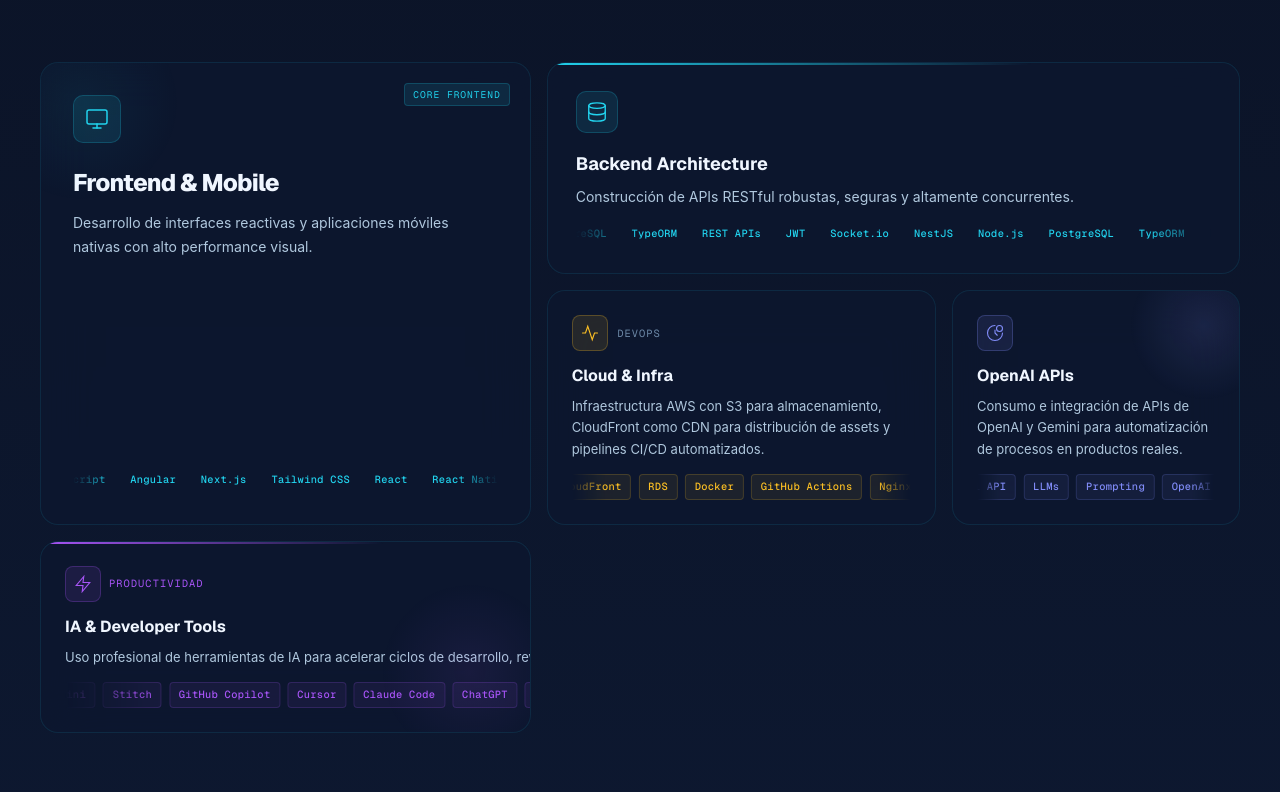
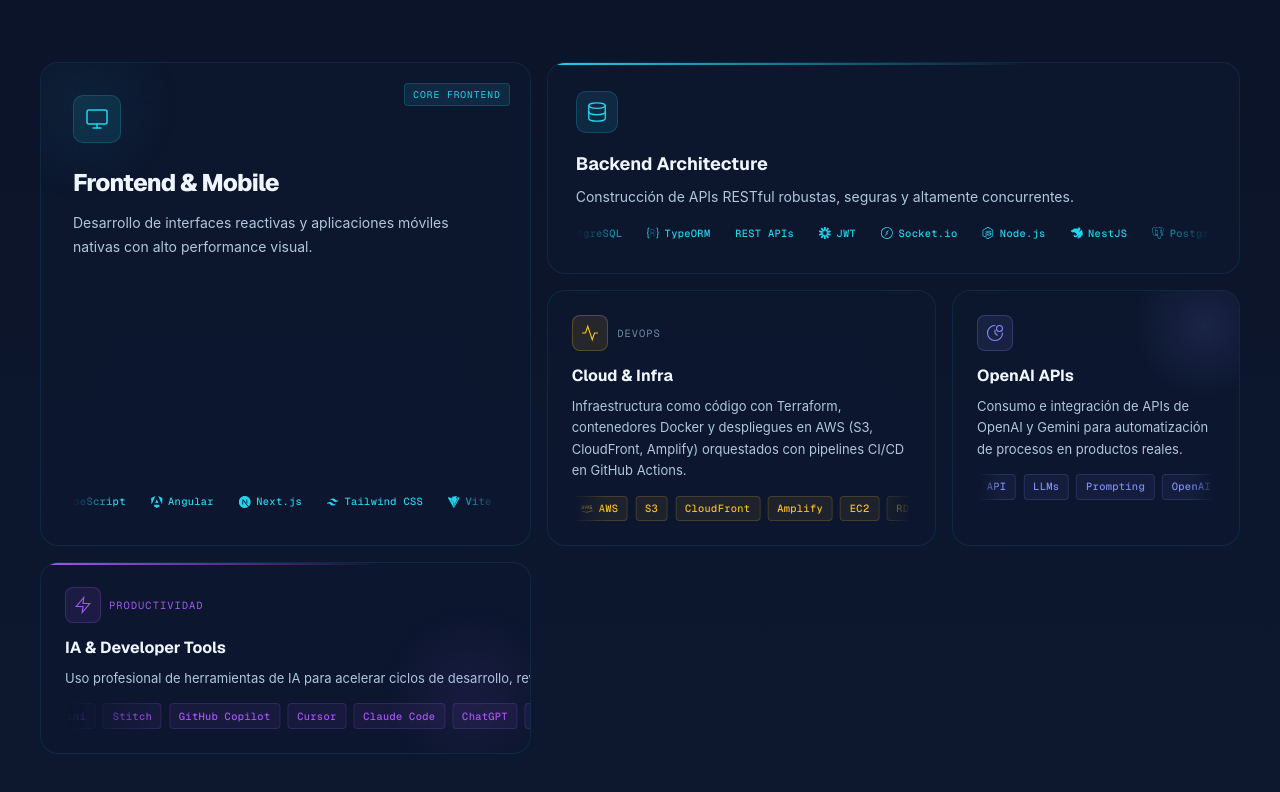
Before and after one commit to JuanDODP/JuanDev, a React (Vite) app: page / in a window 1280 px wide. Shown: the part 1902-2694 px from the top of the page. Built offline with nearby package versions, Linux system fonts and the light colour scheme.

Commit message:
feat: refactor icons

```diff
--- a/package.json
+++ b/package.json
@@ -16,6 +16,7 @@
     "motion": "^12.40.0",
     "react": "^19.2.6",
     "react-dom": "^19.2.6",
+    "react-icons": "^5.7.0",
     "react-router": "^7.17.0"
   },
   "devDependencies": {
--- a/src/components/sections/TechStack.tsx
+++ b/src/components/sections/TechStack.tsx
@@ -2,8 +2,50 @@ import { useRef } from 'react';
 import { useGSAP } from '@gsap/react';
 import gsap from 'gsap';
 import { ScrollTrigger } from 'gsap/ScrollTrigger';
+import type { IconType } from 'react-icons';
+import { FaAws } from 'react-icons/fa6';
+import {
+  SiReact,
+  SiTypescript,
+  SiAngular,
+  SiNextdotjs,
+  SiTailwindcss,
+  SiVite,
+  SiNestjs,
+  SiNodedotjs,
+  SiPostgresql,
+  SiTypeorm,
+  SiJsonwebtokens,
+  SiSocketdotio,
+  SiDocker,
+  SiTerraform,
+  SiGithubactions,
+  SiNginx,
+} from 'react-icons/si';
 
 gsap.registerPlugin(ScrollTrigger);
+
+/* ── Brand icons per tag — falls back to plain text when no match ── */
+const TECH_ICONS: Record<string, IconType> = {
+  React: SiReact,
+  'React Native': SiReact,
+  TypeScript: SiTypescript,
+  Angular: SiAngular,
+  'Next.js': SiNextdotjs,
+  'Tailwind CSS': SiTailwindcss,
+  Vite: SiVite,
+  NestJS: SiNestjs,
+  'Node.js': SiNodedotjs,
+  PostgreSQL: SiPostgresql,
+  TypeORM: SiTypeorm,
+  JWT: SiJsonwebtokens,
+  'Socket.io': SiSocketdotio,
+  AWS: FaAws,
+  Docker: SiDocker,
+  Terraform: SiTerraform,
+  'GitHub Actions': SiGithubactions,
+  Nginx: SiNginx,
+};
 
 /* ── Infinite horizontal tag ticker ─────────────────────────── */
 function TagTicker({ items, color = 'var(--cyan)' }: { items: string[]; color?: string }) {
@@ -30,10 +72,15 @@ function TagTicker({ items, color = 'var(--cyan)' }: { items: string[]; color?:
           animation: `tag-scroll ${duration}s linear infinite`,
         }}
       >
-        {doubled.map((t, i) => (
+        {doubled.map((t, i) => {
+          const Icon = TECH_ICONS[t];
+          return (
             <span
               key={i}
               style={{
+                display: 'inline-flex',
+                alignItems: 'center',
+                gap: '0.35rem',
                 fontFamily: 'var(--font-mono)',
                 fontSize: '0.65rem',
                 fontWeight: 500,
@@ -47,9 +94,11 @@ function TagTicker({ items, color = 'var(--cyan)' }: { items: string[]; color?:
                 flexShrink: 0,
               }}
             >
+              {Icon && <Icon size={12} style={{ flexShrink: 0 }} aria-hidden />}
               {t}
             </span>
-        ))}
+          );
+        })}
       </div>
     </div>
   );
@@ -120,7 +169,7 @@ export default function TechStack() {
             <p style={{ fontSize: '0.875rem', color: 'var(--text-2)', lineHeight: 1.7, marginBottom: 'auto' }}>
               Desarrollo de interfaces reactivas y aplicaciones móviles nativas con alto performance visual.
             </p>
-            <TagTicker items={['React', 'React Native', 'TypeScript', 'Angular', 'Next.js', 'Tailwind CSS']} color="var(--cyan)" />
+            <TagTicker items={['React', 'React Native', 'TypeScript', 'Angular', 'Next.js', 'Tailwind CSS', 'Vite']} color="var(--cyan)" />
           </div>
 
           {/* ── Backend Architecture ── */}
@@ -147,7 +196,7 @@ export default function TechStack() {
                 </p>
               </div>
             </div>
-            <TagTicker items={['NestJS', 'Node.js', 'PostgreSQL', 'TypeORM', 'REST APIs', 'JWT', 'Socket.io']} color="var(--cyan)" />
+            <TagTicker items={['Node.js', 'NestJS', 'PostgreSQL', 'TypeORM', 'REST APIs', 'JWT', 'Socket.io']} color="var(--cyan)" />
           </div>
 
           {/* ── Cloud & Infra — with scanner beam ── */}
@@ -170,8 +219,8 @@ export default function TechStack() {
               <span style={{ fontFamily: 'var(--font-mono)', fontSize: '0.65rem', color: 'var(--text-3)', textTransform: 'uppercase', letterSpacing: '0.1em' }}>DevOps</span>
             </div>
             <h3 style={{ fontFamily: 'var(--font-display)', fontSize: '1rem', fontWeight: 700, color: 'var(--text-1)', marginBottom: '0.4rem' }}>Cloud &amp; Infra</h3>
-            <p style={{ fontSize: '0.8125rem', color: 'var(--text-2)', lineHeight: 1.65, marginBottom: '0.75rem' }}>Infraestructura AWS con S3 para almacenamiento, CloudFront como CDN para distribución de assets y pipelines CI/CD automatizados.</p>
-            <TagTicker items={['AWS', 'EC2', 'S3', 'CloudFront', 'RDS', 'Docker', 'GitHub Actions', 'Nginx']} color="#fbbf24" />
+            <p style={{ fontSize: '0.8125rem', color: 'var(--text-2)', lineHeight: 1.65, marginBottom: '0.75rem' }}>Infraestructura como código con Terraform, contenedores Docker y despliegues en AWS (S3, CloudFront, Amplify) orquestados con pipelines CI/CD en GitHub Actions.</p>
+            <TagTicker items={['Terraform', 'Docker', 'AWS', 'S3', 'CloudFront', 'Amplify', 'EC2', 'RDS', 'GitHub Actions', 'Nginx']} color="#fbbf24" />
           </div>
 
           {/* ── Innovación OpenAI ── */}
--- a/src/data/portfolio.ts
+++ b/src/data/portfolio.ts
@@ -231,7 +231,7 @@ export const skillGroups: SkillGroup[] = [
   {
     category: 'DevOps & Cloud',
     icon: '◈',
-    items: ['AWS', 'EC2', 'S3', 'RDS', 'CloudFront', 'Amplify', 'Docker', 'GitHub Actions', 'CI/CD', 'Nginx', 'PM2'],
+    items: ['Terraform', 'Docker', 'AWS', 'EC2', 'S3', 'RDS', 'CloudFront', 'Amplify', 'GitHub Actions', 'CI/CD', 'Nginx', 'PM2'],
     accent: '#FF9900',
   },
   {
```
Also changed, not shown: 2 other files (tests, documents, lock files or other folders). Lines whose indentation alone changed are shown as unchanged.
